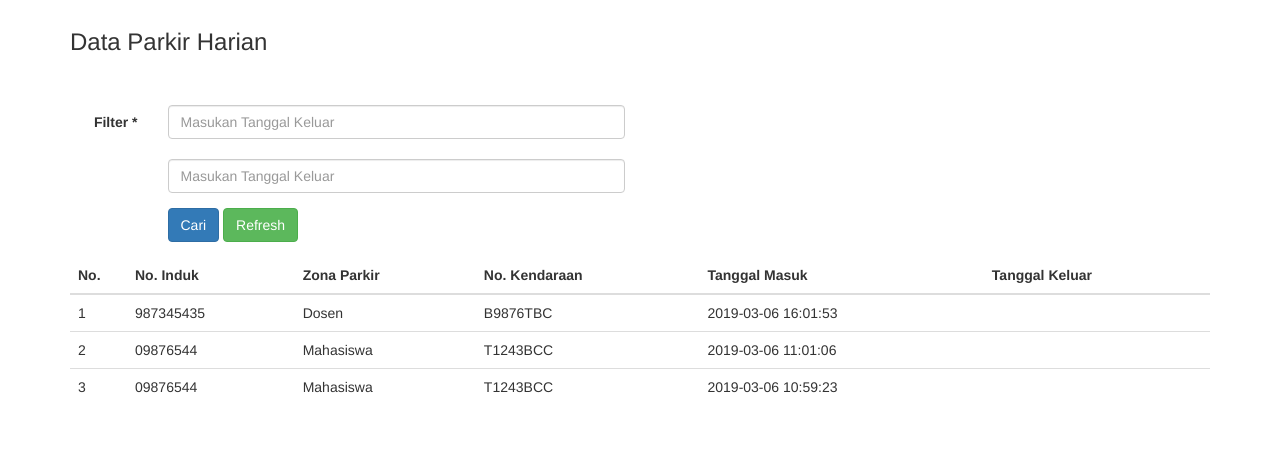
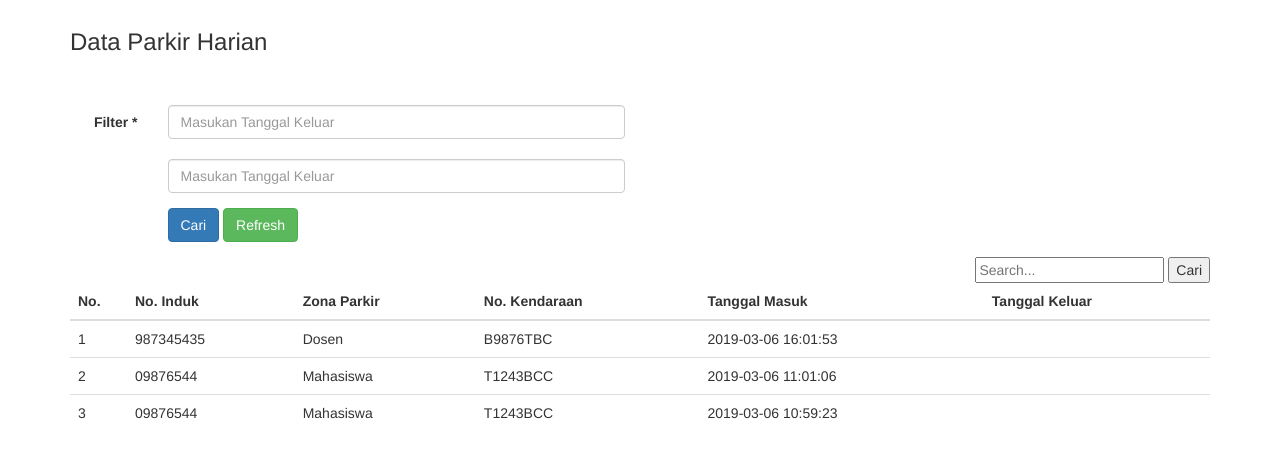
Before and after one commit to nuridincs/parkirin-aza, a CodeIgniter app: page /gama_v2/main/daftarparkir in a window 1280 px wide. Shown: the part 51-509 px from the top of the page. Run offline with CodeIgniter, Linux system fonts and the light colour scheme; data comes from the database, SQL or seed files in the repository; data that the repository does not hold is empty; some libraries are stand-ins or nearby versions.

Commit message:
add seach by no. induk or no. kendaraan

```diff
--- a/application/models/M_main.php
+++ b/application/models/M_main.php
@@ -64,11 +64,15 @@ class M_main extends CI_Model{
 			$result = $this->db->query($sql)->result_array();
 			return $result;
 		}else if($act == 'daftarparkir'){
-			if(!empty($id)){
-				$conditions = "WHERE DATE(ant.created_date_out) >= '".$id['date']."' AND DATE(ant.created_date_out) <= '".$id['date_2']."'";
+			$conditions = "";
+			if(isset($id['search'])){
+				$conditions = "WHERE mbr.no_kendaraan LIKE '%".$id['search']."' OR mbr.no_induk LIKE'%".$id['search']."'";
 			}else{
-				$conditions = "";
+				if(!empty($id)){
+					$conditions = "WHERE DATE(ant.created_date_out) >= '".$id['date']."' AND DATE(ant.created_date_out) <= '".$id['date_2']."'";
+				}
 			}
+
 			$sql = "SELECT ant.*, zona.nama_zona,mbr.no_kendaraan
 					FROM app_inout ant
 					LEFT JOIN app_member mbr ON mbr.no_induk = ant.no_induk
--- a/application/views/content/daftar_parkir.php
+++ b/application/views/content/daftar_parkir.php
@@ -43,6 +43,24 @@
  </div>
 </div>
 <?php // echo $this->load->view('layouts/datepicker'); ?>
+<!-- <div>
+  <form action="<?php //echo base_url('main/daftarparkir'); ?>" class="form-horizontal" method="post">
+    <div class="form-group">
+      <div class="col-xs-2">
+        <input class="form-control" name="search" id="search" placeholder="Search..." type="text">
+      </div>
+      <button class="btn btn-primary " name="submit" type="submit">
+        Cari
+       </button>
+    </div>
+  </form>
+</div> -->
+<div align="right">
+  <form action="<?php echo base_url('main/daftarparkir'); ?>" class="form-horizontal" method="post">
+    <input type="text" name="search" id="search" placeholder="Search..." required>
+    <button>Cari</button>
+  </form>
+</div>
 <div class="row">
 	<div class="col-sm-12">
 		<table class="table table-hover">
```
